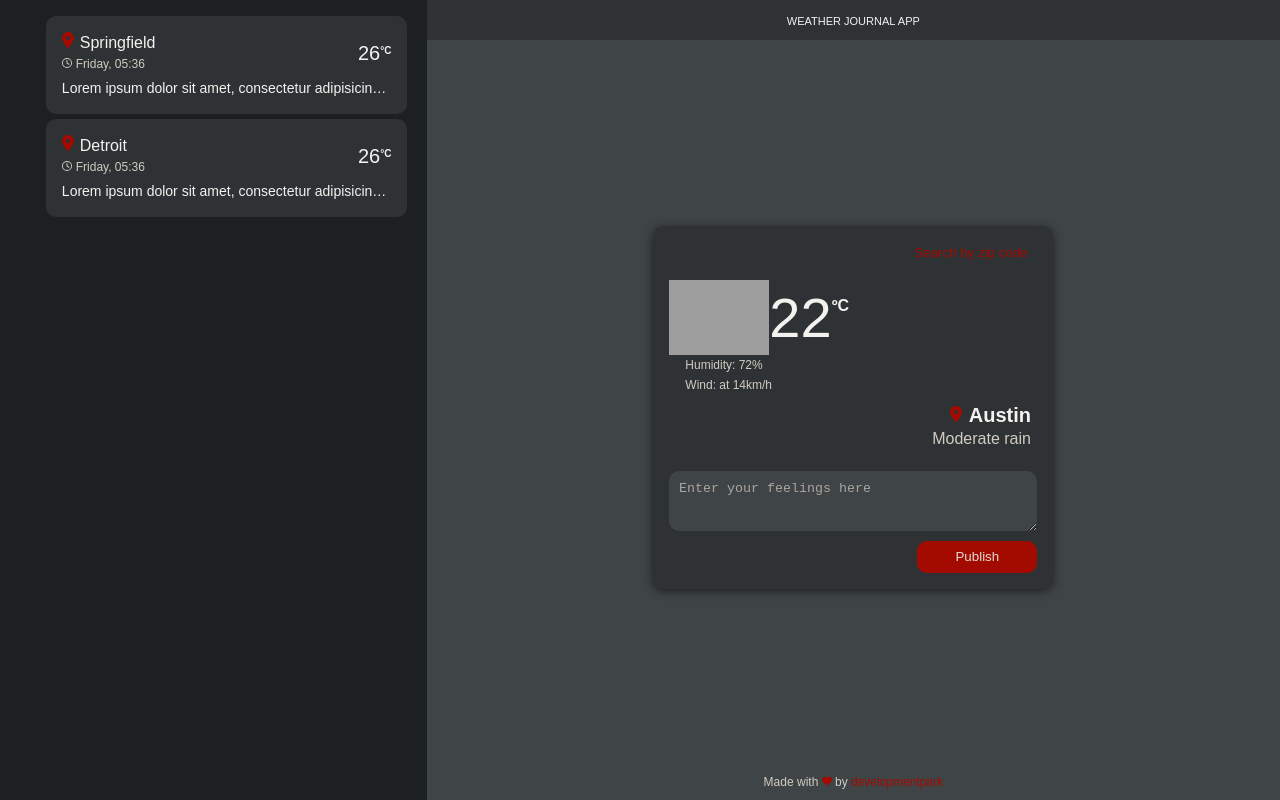
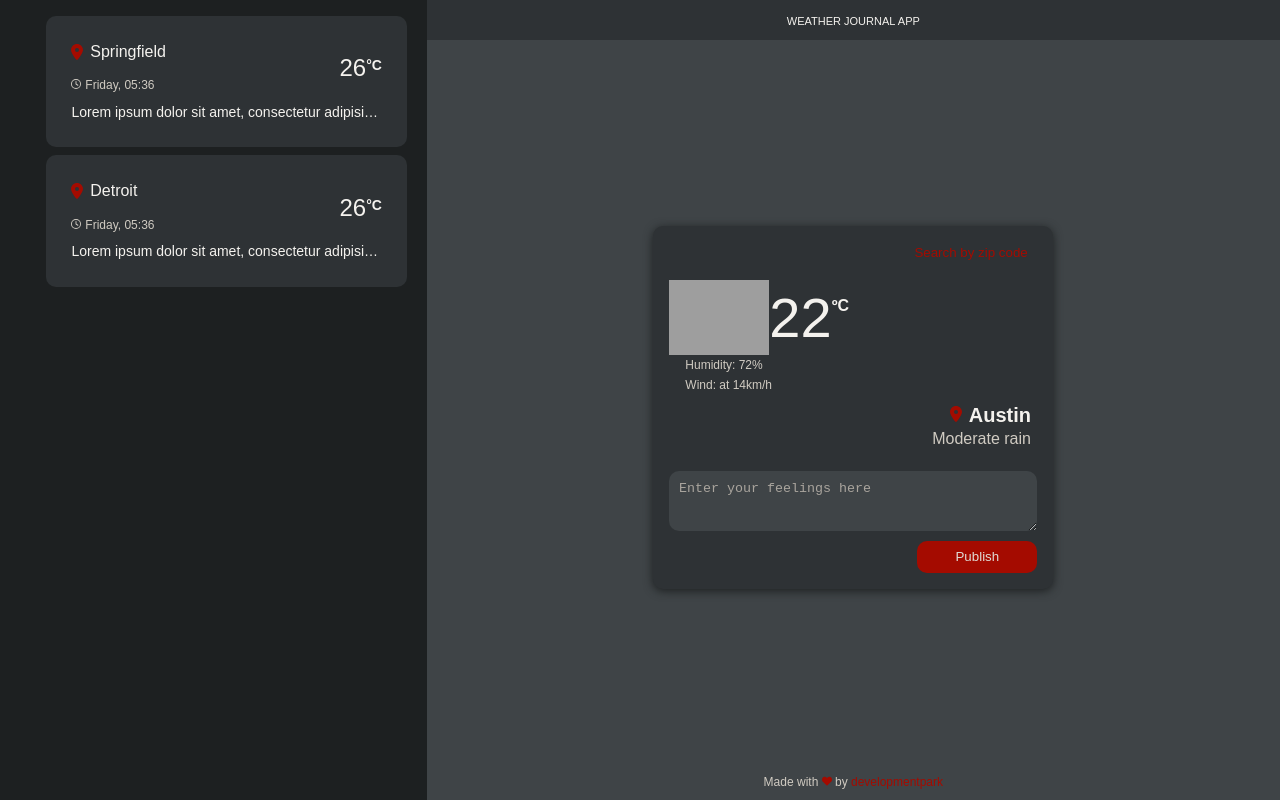
Before and after one commit to developmentpark/weather-journal-app, a website built with Parcel: page src/website/index.html in a window 1280 px wide. Built offline with nearby package versions, Linux system fonts and the light colour scheme; no server answers; grey boxes are pictures that could not be loaded.

Commit message:
fix alignment of sidebar elements #8

```diff
--- a/src/website/styles/aside.scss
+++ b/src/website/styles/aside.scss
@@ -12,7 +12,7 @@
 .posts-list {
   display: flex;
   flex-direction: column;
-  gap: 0.3rem;
+  gap: 0.5rem;
   padding: 1rem 1.2rem;
   overflow-y: scroll;
   height: calc(100% - 2.8rem);
--- a/src/website/styles/post.scss
+++ b/src/website/styles/post.scss
@@ -4,7 +4,7 @@
   gap: 0.8rem;
   background-color: $gray-color_2;
   border-radius: 10px;
-  padding: 1rem;
+  padding: 1.6rem;
   transition: background-color 200ms ease-in;
   justify-content: end;
   position: relative;
@@ -50,7 +50,7 @@
     border-radius: 10px;
     display: flex;
     flex-direction: column;
-    gap: 4px;
+    gap: 0.4rem;
     line-height: 20px;
     font-size: 14px;
     transition: width 200ms ease-out;
@@ -77,10 +77,14 @@
   .city-date-container {
     display: flex;
     flex-direction: column;
+    gap: 0.8rem;
 
     .city-container {
       position: relative;
       left: -2px;
+      display: flex;
+      align-items: center;
+      gap: 0.3rem;
     }
 
     .city {
@@ -101,13 +105,14 @@
     position: relative;
 
     .temp-value {
-      font-size: 20px;
+      font-size: 24px;
     }
     .temp-unit {
-      font-size: 10px;
+      font-size: 14px;
       font-weight: 600;
       position: relative;
-      top: -2px;
+      top: 0px;
+      line-height: 14px;
     }
   }
 }
```
